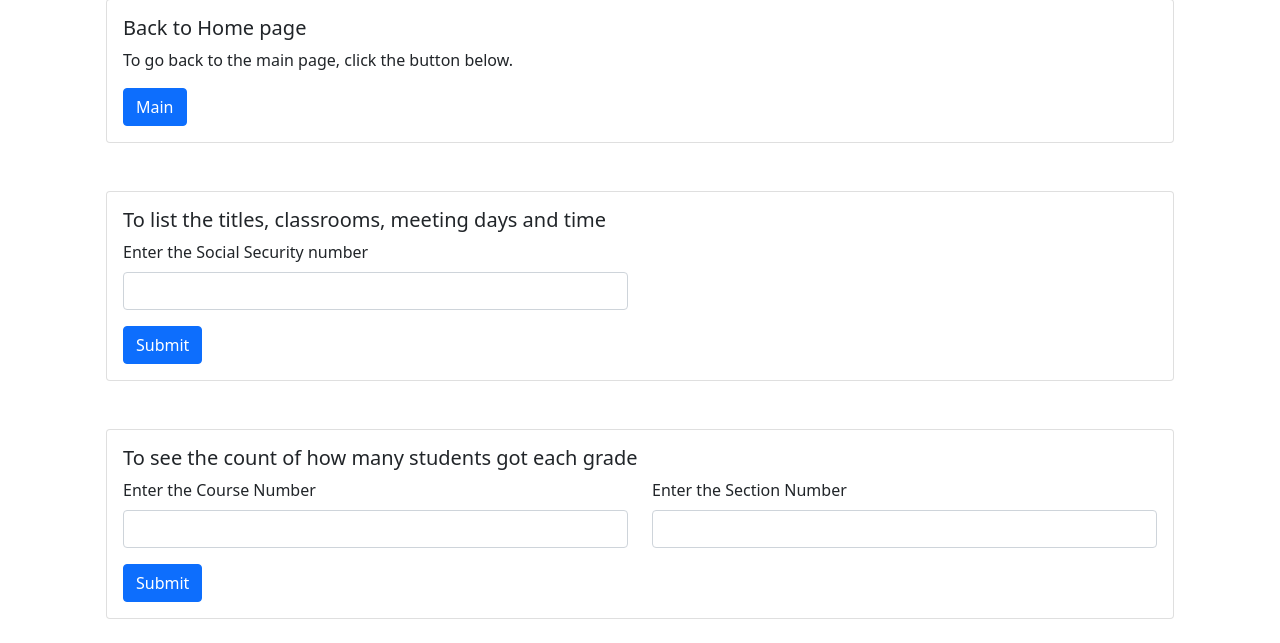
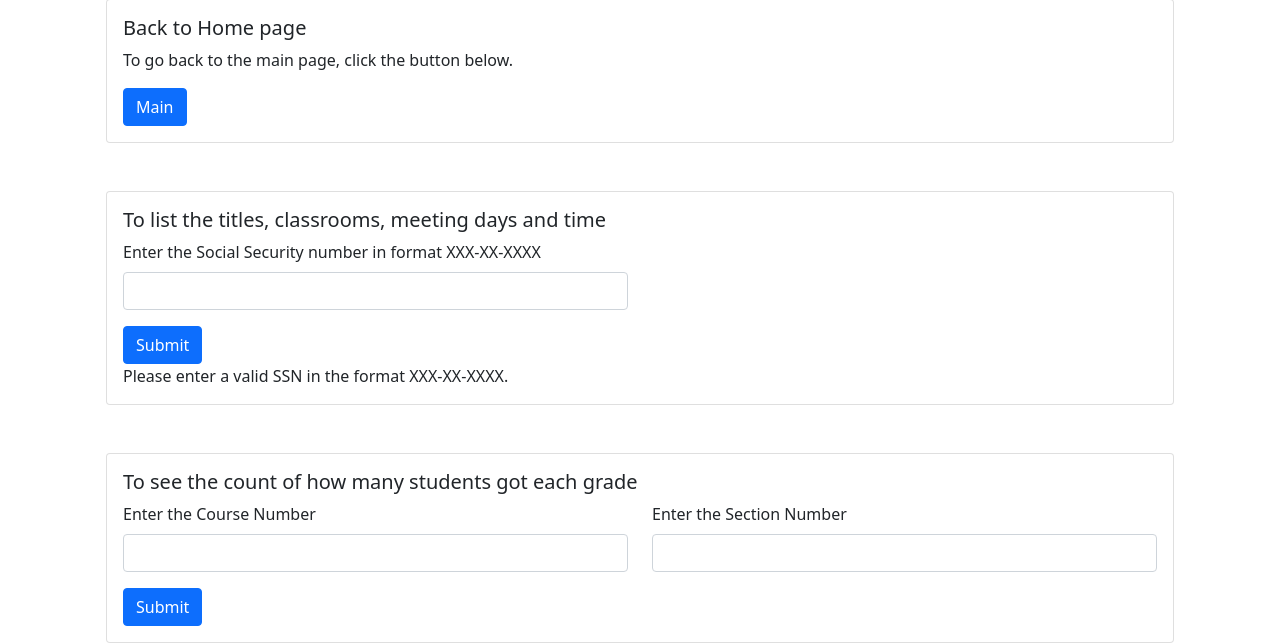
Before and after one commit to guidoasbun/homepage, a PHP site: page /professors.php in a window 1280 px wide. Shown: the part 265-908 px from the top of the page. Before the commit the page ends 884 px from the top, so only its background shows below. Run offline with PHP 8.4, Linux system fonts and the light colour scheme.

Commit message:
SSN verification and check for professor

```diff
--- a/professors.php
+++ b/professors.php
@@ -1,9 +1,32 @@
 <?php
     include 'database.php';
+
+        // Define a function to validate the SSN format
+        function isValidSSN($ssn) {
+          // SSN format: 3 digits, a dash, 2 digits, a dash, 4 digits
+          return preg_match("/^\d{3}-\d{2}-\d{4}$/", $ssn);
+      }
+
+      $ssnError = "";
+
+      if ($_SERVER["REQUEST_METHOD"] == "POST") {
+          $ssn = $_POST['ssn'];
+
+          if (!isValidSSN($ssn)) {
+              $ssnError = "Please enter a valid SSN in the format XXX-XX-XXXX.";
+          } else {
+              // Process valid SSN, e.g., save to the database or perform other actions
+              // ...
+
+          }
+        }
+
 
 
 
     mysqli_close($conn);
+
+
 ?>
 
 <!DOCTYPE html>
@@ -74,18 +97,48 @@
         <div class="card mt-5">
             <div class="card-body">
                 <h5 class="card-title">To list the titles, classrooms, meeting days and time</h5>
-                <form>
+                <form action="<?php htmlspecialchars($_SERVER["PHP_SELF"]) ?>" method="post">
                   <div class="row mb-3">
                     <div class="col-md-6">
-                      <label for="exampleInputSSN" class="form-label">Enter the Social Security number</label>
-                      <input type="text" class="form-control" id="exampleInputSSN">
+                      <label for="exampleInputSSN" class="form-label">Enter the Social Security number in format XXX-XX-XXXX</label>
+                      <input
+                        type="text"
+                        class="form-control"
+                        id="ssn"
+                        name="ssn"
+                        pattern="\d{3}-\d{2}-\d{4}"
+                        title="Format: XXX-XX-XXXX"
+                        required>
                     </div>
                   </div>
-                  <button type="submit" class="btn btn-primary">Submit</button>
+                  <button type="submit" name="submit" class="btn btn-primary">Submit</button>
                 </form>
 
                 <!-- TODO: Input PHP code here -->
+               <?php
 
+                if(($_SERVER["REQUEST_METHOD"] == "POST")) {
+                  $ssn = filter_input(INPUT_POST, 'ssn', FILTER_SANITIZE_SPECIAL_CHARS);
+
+                  $ssn = str_replace("-", "", $ssn);
+
+                  // Enter the SQL query here
+
+
+
+
+
+
+
+
+
+
+
+                  echo $ssn;
+                }elseif(empty($ssn)) {
+                  echo "Please enter a valid SSN in the format XXX-XX-XXXX.";
+                }
+                ?>
 
             </div>
         </div>
```
